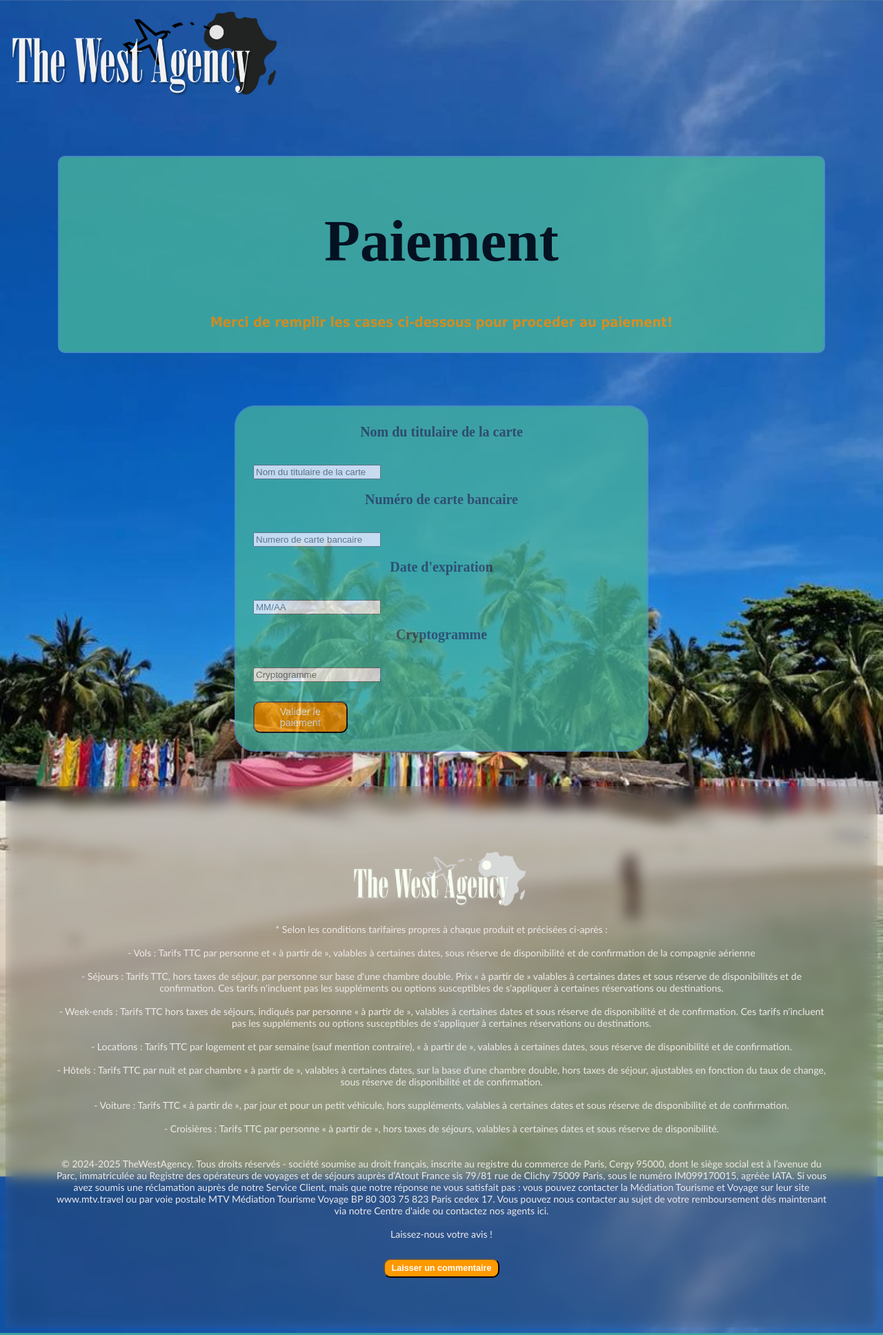
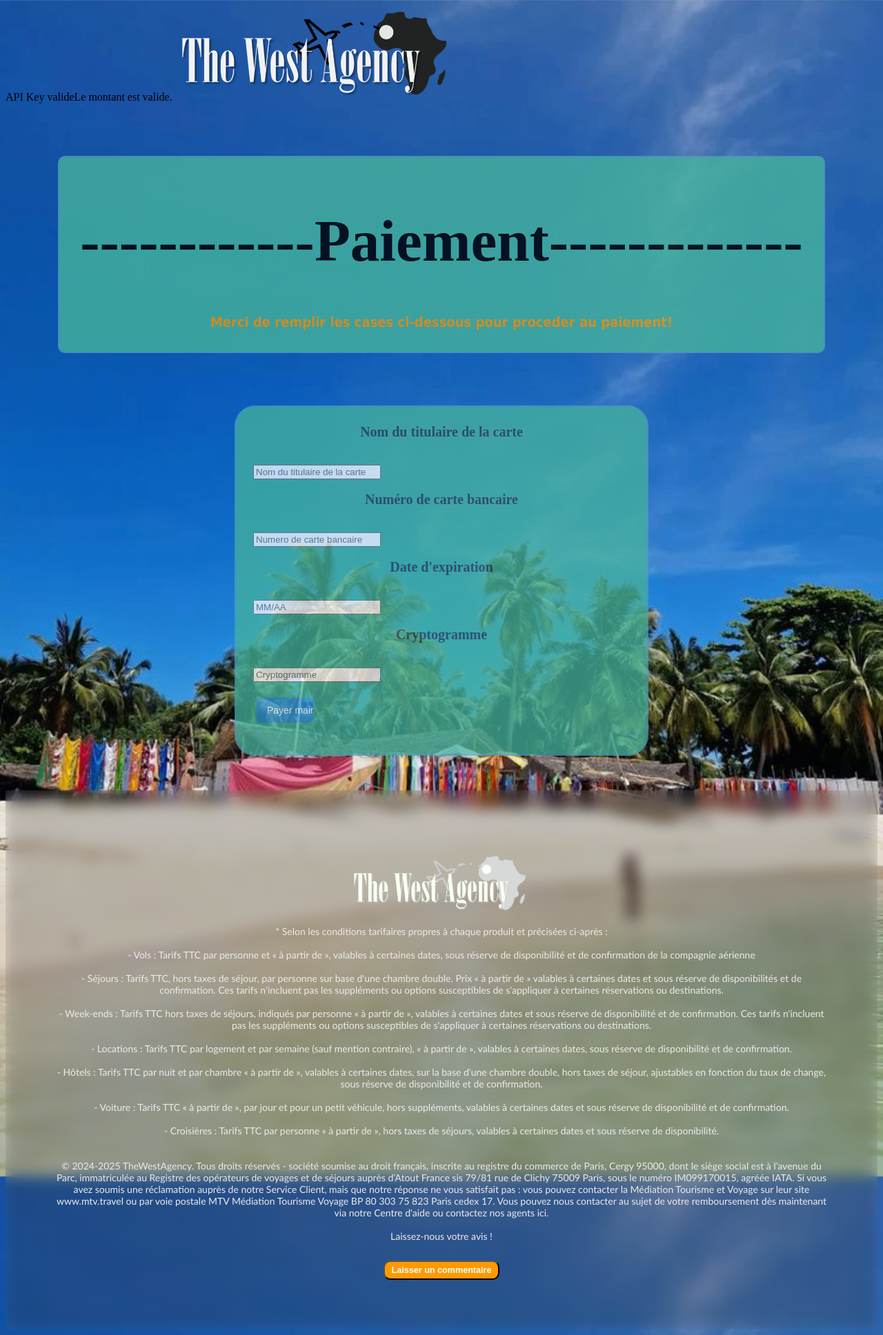
Before and after one commit to Sira-la-Staaar/Click-journeY_MIM_G, a PHP site: page /paiement.php in a window 1280 px wide. Shown: the whole page at 69% size. Run offline with PHP 8.4, Linux system fonts and the light colour scheme.

Commit message:
Update paiement.php

```diff
--- a/Phase_3/paiement.php
+++ b/Phase_3/paiement.php
@@ -11,6 +11,32 @@ if ($_SERVER["REQUEST_METHOD"] == "POST") {
     } else {
         echo "Transaction en cours...";
     }
+}
+require('getapikey.php');
+
+$vendeur = "MIM_G";
+$api_key = getAPIKey($vendeur);
+
+if (preg_match("/^[0-9a-zA-Z]{15}$/", $api_key)) {
+    echo "API Key valide";
+} else {
+    echo "API Key invalide";
+}
+
+
+$id_transaction = "A7g3B9kL2xW5rQeT";
+$montant = "150.00";
+$vendeur = "MIM_G";
+$retour = "http://localhost:7180/retour_paiement.php?session=s";
+$control = "MaCleAPISecrete123#A7g3B9kL2xW5rQeT#150.00#MIM_G#https://mon-site.fr/retour_paiement#";
+
+
+
+is_numeric($montant);
+if (is_numeric($montant)) {
+    echo "Le montant est valide.";
+} else {
+    echo "Le montant n'est pas valide.";
 }
 
 ?>
@@ -26,7 +52,7 @@ if ($_SERVER["REQUEST_METHOD"] == "POST") {
 <body class="paiement">
   <img src ="Images/logo3.png" alt="logo de The West Agency" class="logo"/>
   <div class="encadre">
-    <h1 class="aida1">Paiement</h1>
+    <h1 class="aida1">------------Paiement-------------</h1>
     <h2 class="aida2">Merci de remplir les cases ci-dessous pour proceder au paiement!</h2>
     </div>
     <div class="encadre1">
@@ -50,9 +76,17 @@ if ($_SERVER["REQUEST_METHOD"] == "POST") {
     <br><br>
 </div>
 </div>
-    <button class="btn-details" type="submit">Valider le paiement</button>
+<form action="https://www.plateforme-smc.fr/cybank/index.php" method="POST">
+    <input type="hidden" name="transaction" value="<?= "A7g3B9kL2xW5rQeT" ?>">
+    <input type="hidden" name="montant" value="<?= 150.00 ?>">
+    <input type="hidden" name="vendeur" value="<?= "MIM_G" ?>">
+    <input type="hidden" name="retour" value="<?= "http://localhost:7180/retour_paiement.php?session=s" ?>">
+    <input type="hidden" name="control" value="<?= "MaCleAPISecrete123#A7g3B9kL2xW5rQeT#150.00#MIM_G#https://mon-site.fr/retour_paiement#"?>">
+    <input type="submit" value="Payer maintenant">
+</form>
+
 </div>
     <?php include 'footer.php'; ?>
   </body>
-
+</form>
 </html>
```
